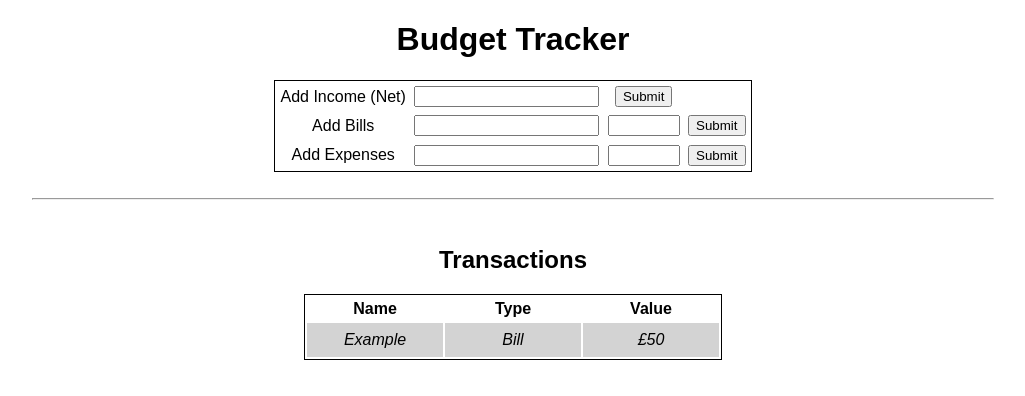
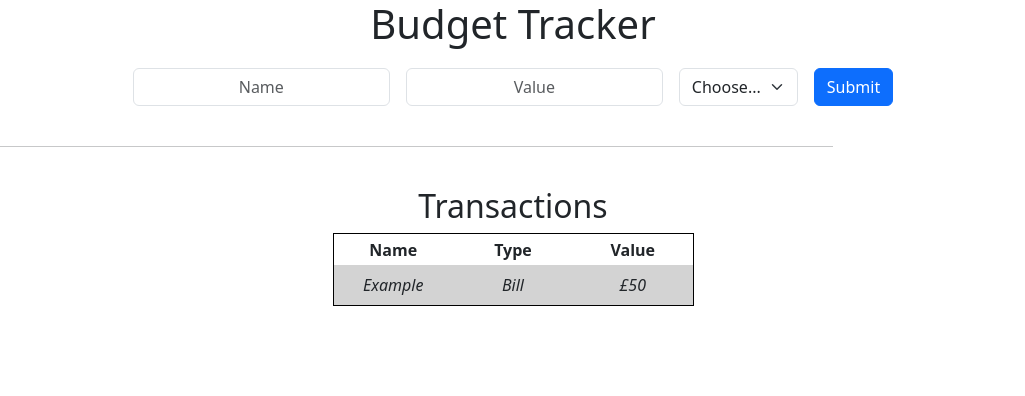
Before and after one commit to MattW-9393/BudgetTracker, a plain HTML site: page index.html in a window 1280 px wide. Shown: the whole page, without its empty margins (127-1152 px from the left). Drawn offline with nearby package versions, Linux system fonts and the light colour scheme.

Commit message:
update submission table to form. updated css to center form

```diff
--- a/index.html
+++ b/index.html
@@ -4,39 +4,37 @@
     <meta charset="UTF-8">
     <meta name="viewport" content="width=device-width, initial-scale=1.0">
     <link rel="stylesheet" href="style.css">
+    <link href="https://cdn.jsdelivr.net/npm/bootstrap@5.3.6/dist/css/bootstrap.min.css" rel="stylesheet" integrity="sha384-4Q6Gf2aSP4eDXB8Miphtr37CMZZQ5oXLH2yaXMJ2w8e2ZtHTl7GptT4jmndRuHDT" crossorigin="anonymous">
     <title>Budget Tracker || Track your Spend</title>
 </head>
 <body>
     <h1>Budget Tracker</h1>
-    <table id="submissionForm">
-       <!-- <div id="incomeForm">-->
-            <tr>
-               <td> <label for="income">Add Income (Net)</label></td>
-                <td><input type="number" id="income"></td>
-                <td>
-                <button type="button" onclick="getBalance()">Submit</button></td>
-            </tr>
-        <!--</div>-->
-        <!--<div id="billsForm">-->
-            <tr>
-            <td><label for="billsName">Add Bills</label></td>
-            <td><input type="text" id="billsName"></td>
-            <td><label for="billsFigure"></label>
-            <input type="number" id="billsFigure"></td>
-            <td><button type="button" onclick="addBill()">Submit</button></td>
-        </tr>
-        <!--</div>-->
-        <!--<div id="expenseForm">-->
-            <tr>
-                <td><label for="expenseName">Add Expenses</label></td>
-                <td><input type="text" id="expenseName"></td>
-                <td><label for="expenseFigure"></label>
-                <input type="number" id="expenseFigure"></td>
-                <td><button type="button" onclick="addExpense()">Submit</button></td>
-            </tr>
-        <!--</div>-->
-    </table>
-
+    <div class="form-container">
+        <form class="row row-cols-lg-auto g-3 align-items-center">
+            <div class="col-auto">
+                <label class="visually-hidden" for="autoSizingInput">Name</label>
+                <input type="text" class="form-control" id="autoSizingInput" placeholder="Name">
+            </div>
+            <div class="col-auto">
+                <label class="visually-hidden" for="autoSizingInputGroup">Username</label>
+                <div class="input-group">
+                    <input type="text" class="form-control" id="autoSizingInputGroup" placeholder="Value">
+                </div>
+            </div>
+            <div class="col-auto">
+                <label class="visually-hidden" for="autoSizingSelect">Preference</label>
+                <select class="form-select" id="autoSizingSelect">
+                    <option selected>Choose...</option>
+                    <option value="1">Income</option>
+                    <option value="2">Bill</option>
+                    <option value="3">Expense</option>
+                </select>
+            </div>
+            <div class="col-auto">
+                <button type="submit" class="btn btn-primary">Submit</button>
+            </div>
+        </form>
+    </div>
     <br>
     <hr>
     <br>
@@ -56,5 +54,6 @@
     </table>
 
     <script src="./script.js"></script>
+    <script src="https://cdn.jsdelivr.net/npm/bootstrap@5.3.6/dist/js/bootstrap.bundle.min.js" integrity="sha384-j1CDi7MgGQ12Z7Qab0qlWQ/Qqz24Gc6BM0thvEMVjHnfYGF0rmFCozFSxQBxwHKO" crossorigin="anonymous"></script>
 </body>
 </html>
--- a/script.js
+++ b/script.js
@@ -42,13 +42,12 @@ function addBill(){
 }
 
 function addExpense(){
-    // add bill entry to transaction table
-    //subtract value from balance
-    // turn BG colour to [yellow]
 
     const row = transactionTable.insertRow(-1);
     const expenseName = document.getElementById("expenseName");
     const expenseFigure = document.getElementById("expenseFigure");
+
+    if (typeof expenseFigure.value === "string") {
     // Insert new cells (<td> elements) at the 1st and 2nd position of the "new" <tr> element:
     const cell1 = row.insertCell(0);
     const cell2 = row.insertCell(1);
@@ -62,5 +61,8 @@ function addExpense(){
 
     balanceValueNum -= expenseFigure.value;
     document.getElementById("balanceValue").innerHTML = "Balance: £" + balanceValueNum;
-    console.log(`New balance £${balanceValueNum}`);
+    console.log(`New balance £${balanceValueNum}`);}
+    else{
+        console.log("Expense value needs to be a number")
+    }
 }
--- a/style.css
+++ b/style.css
@@ -12,13 +12,7 @@ hr{
     width: 75%;
 }
 
-#billsFigure, #expenseFigure{
-    width: 4rem;
-}
 
-div{
-    padding: 0.25rem;
-}
 
 table{
     border: 1px solid black;
@@ -38,3 +32,10 @@ table{
 font-style: italic;
 background-color: lightgrey;
 }
+
+.form-container {
+    display: flex;
+    justify-content: center;
+    align-items: center;
+    margin-top: 20px; /* Optional: Add spacing from the top */
+}
```
Also changed, not shown: 1 other file.
